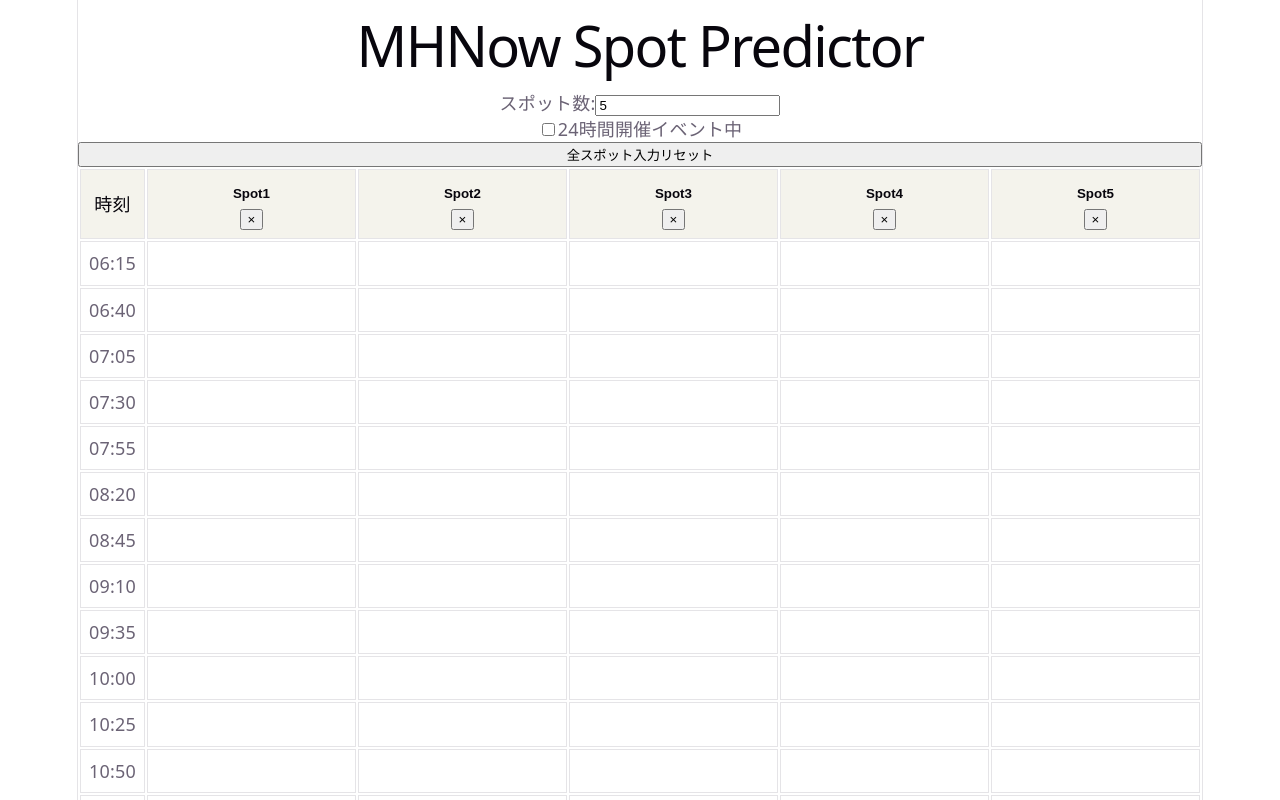
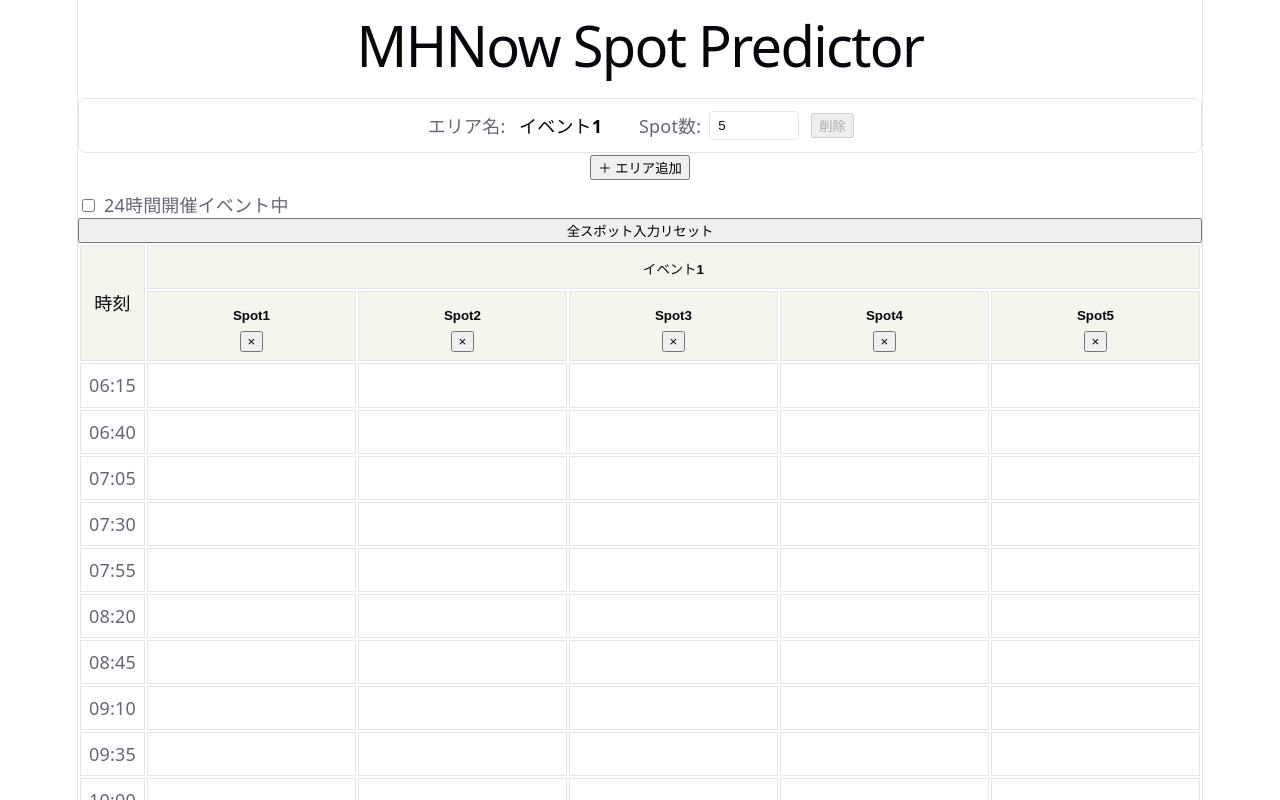
Before and after one commit to takamatsu-yuki/spot-predictor, a React (Vite) app: page / in a window 1280 px wide. Shown: the top 800 px of the page. Built offline with nearby package versions, Linux system fonts and the light colour scheme.

Commit message:
✨ 複数エリアを登録・管理できるように

```diff
--- a/src/App.tsx
+++ b/src/App.tsx
@@ -28,56 +28,34 @@
  */
 
 import { useEffect, useState } from "react";
-
 import ScheduleTable from "./components/ScheduleTable";
-
 import { buildSchedule } from "./utils/scheduleBuilder";
-
 import { saveData, loadData } from "./utils/storage";
-
-import type { InputData } from "./types";
+import type { SpotGroup } from "./types";
 import { resizeSpotNames } from "./utils/spotNames";
-import SpotSetting from "./components/SpotSetting";
 
 function App() {
-  // Spot総数
-  const [spotCount, setSpotCount] = useState(5);
-  const [loaded, setLoaded] = useState(false);
-  const [now, setNow] = useState(new Date());
-  const [joinedTime, setJoinedTime] = useState<string | null>(null);
+  // イベントグループ一覧
+  const [groups, setGroups] = useState<SpotGroup[]>([
+    {
+      id: "default",
+      name: "イベント1",
+      spotCount: 5,
+      spotNames: ["Spot1", "Spot2", "Spot3", "Spot4", "Spot5"],
+      inputs: [],
+    },
+  ]);
+  // 全グループ共通設定
   const [is24Hour, setIs24Hour] = useState(false);
 
-  /**
-   * ユーザーが入力した観測情報。
-   *
-   * 例:
-   *
-   * [
-   *   {
-   *     spot:3,
-   *     time:"14:25"
-   *   }
-   * ]
-   */
-  const [inputs, setInputs] = useState<InputData[]>([]);
+  // 全グループ共通参加時刻
+  const [joinedTime, setJoinedTime] = useState<string | null>(null);
 
-  /**
-   * Spot表示名
-   *
-   * 例:
-   * [
-   *  "入口",
-   *  "中央",
-   *  "塔"
-   * ]
-   */
-  const [spotNames, setSpotNames] = useState<string[]>([
-    "Spot1",
-    "Spot2",
-    "Spot3",
-    "Spot4",
-    "Spot5",
-  ]);
+  // 保存復元完了
+  const [loaded, setLoaded] = useState(false);
+
+  // 現在時刻
+  const [now, setNow] = useState(new Date());
 
   /**
    * 起動時に保存データを復元する。
@@ -85,17 +63,16 @@ function App() {
   useEffect(() => {
     const data = loadData();
 
-    if (data) {
-      setSpotCount(data.spotCount);
-      setSpotNames(resizeSpotNames(data.spotNames ?? [], data.spotCount));
-      setInputs(data.inputs);
+    /*
+      新形式の保存データだけ復元する。
+      ver 0.10以前のデータは無視し、初期状態から始める。
+    */
+    if (data && Array.isArray(data.groups)) {
+      setGroups(data.groups);
       setJoinedTime(data.joinedTime ?? null);
       setIs24Hour(data.is24Hour ?? false);
     }
 
-    /*
-      読み込み完了を知らせる
-    */
     setLoaded(true);
   }, []);
 
@@ -111,13 +88,11 @@ function App() {
     }
 
     saveData({
-      spotCount,
-      spotNames,
-      inputs,
+      groups,
       joinedTime,
       is24Hour,
     });
-  }, [loaded, spotCount, spotNames, inputs, joinedTime, is24Hour]);
+  }, [loaded, groups, joinedTime, is24Hour]);
 
   useEffect(() => {
     const timer = setInterval(() => {
@@ -134,7 +109,10 @@ function App() {
    * scheduleBuilder.ts
    * 側で行う。
    */
-  const table = buildSchedule(spotCount, inputs, is24Hour);
+  const tables = groups.map((group) => ({
+    ...group,
+    rows: buildSchedule(group.spotCount, group.inputs, is24Hour),
+  }));
 
   /**
    * 表セルクリック時。
@@ -142,46 +120,131 @@ function App() {
    * 同じSpotが既に存在する場合、
    * 新しい入力を正とする。
    */
-  function handleCellClick(time: string, spotIndex: number) {
+  function handleCellClick(groupId: string, time: string, spotIndex: number) {
     const spotNumber = spotIndex + 1;
 
-    setInputs((oldInputs) => [
-      /*
-          同じSpotの古い情報を削除
-        */
-      ...oldInputs.filter((input) => input.spot !== spotNumber),
+    setGroups((oldGroups) =>
+      oldGroups.map((group) => {
+        if (group.id !== groupId) {
+          return group;
+        }
 
-      /*
-          新しい情報を追加
-        */
+        return {
+          ...group,
+          inputs: [
+            ...group.inputs.filter((input) => input.spot !== spotNumber),
             {
               spot: spotNumber,
-
               time,
             },
-    ]);
-  }
-
-  function handleSpotNameChange(index: number, name: string) {
-    setSpotNames((oldNames) =>
-      oldNames.map((oldName, i) => (i === index ? name : oldName)),
+          ],
+        };
+      }),
     );
   }
 
-  function handleResetSpot(spotIndex: number) {
-    const spotNumber = spotIndex + 1;
+  function handleSpotNameChange(groupId: string, index: number, name: string) {
+    setGroups((oldGroups) =>
+      oldGroups.map((group) => {
+        if (group.id !== groupId) {
+          return group;
+        }
 
-    setInputs((oldInputs) =>
-      oldInputs.filter((input) => input.spot !== spotNumber),
+        return {
+          ...group,
+          spotNames: group.spotNames.map((oldName, i) =>
+            i === index ? name : oldName,
+          ),
+        };
+      }),
     );
   }
 
-  function handleResetAll() {
-    if (!confirm("全スポットの観測データを削除しますか？")) {
+  function handleResetSpot(groupId: string, spotIndex: number) {
+    const spotNumber = spotIndex + 1;
+
+    setGroups((oldGroups) =>
+      oldGroups.map((group) => {
+        if (group.id !== groupId) {
+          return group;
+        }
+
+        return {
+          ...group,
+          inputs: group.inputs.filter((input) => input.spot !== spotNumber),
+        };
+      }),
+    );
+  }
+
+  function handleAddGroup() {
+    setGroups((oldGroups) => {
+      const nextNumber = oldGroups.length + 1;
+
+      return [
+        ...oldGroups,
+        {
+          id: crypto.randomUUID(),
+          name: `イベント${nextNumber}`,
+          spotCount: 5,
+          spotNames: ["Spot1", "Spot2", "Spot3", "Spot4", "Spot5"],
+          inputs: [],
+        },
+      ];
+    });
+  }
+
+  function handleGroupNameChange(groupId: string, name: string) {
+    setGroups((oldGroups) =>
+      oldGroups.map((group) =>
+        group.id === groupId ? { ...group, name } : group,
+      ),
+    );
+  }
+
+  function handleSpotCountChange(groupId: string, value: number) {
+    const spotCount = Math.max(1, Math.floor(value));
+
+    setGroups((oldGroups) =>
+      oldGroups.map((group) => {
+        if (group.id !== groupId || group.spotCount === spotCount) {
+          return group;
+        }
+
+        return {
+          ...group,
+          spotCount,
+          spotNames: resizeSpotNames(group.spotNames, spotCount),
+          inputs: [],
+        };
+      }),
+    );
+  }
+
+  function handleDeleteGroup(groupId: string) {
+    if (groups.length <= 1) {
+      alert("最後の1グループは削除できません。");
       return;
     }
 
-    setInputs([]);
+    if (!confirm("このグループを削除しますか？")) {
+      return;
+    }
+
+    setGroups((oldGroups) => oldGroups.filter((group) => group.id !== groupId));
+  }
+
+  function handleResetAll() {
+    if (!confirm("全グループの観測データを削除しますか？")) {
+      return;
+    }
+
+    setGroups((oldGroups) =>
+      oldGroups.map((group) => ({
+        ...group,
+        inputs: [],
+      })),
+    );
   }
 
   function handleJoinTime(time: string) {
@@ -191,25 +254,45 @@ function App() {
   return (
     <>
       <h1>MHNow Spot Predictor</h1>
-      <div>
-        <label>スポット数:</label>
+      <section>
+        {/* <h2>エリア設定</h2> */}
 
+        {groups.map((group) => (
+          <div key={group.id} className="group-setting-row">
+            <span className="group-setting-label">エリア名:</span>
+
+            <strong className="group-setting-name">
+              {group.name || "名称未設定"}
+            </strong>
+
+            <label className="group-spot-count">
+              Spot数:
               <input
                 type="number"
                 min="1"
-          value={spotCount}
-          onChange={(e) => {
-            const value = Number(e.target.value);
+                value={group.spotCount}
+                onChange={(e) =>
+                  handleSpotCountChange(group.id, Number(e.target.value))
+                }
+              />
+            </label>
 
-            setSpotCount(value);
-            setSpotNames((old) => resizeSpotNames(old, value));
+            <button
+              type="button"
+              onClick={() => handleDeleteGroup(group.id)}
+              disabled={groups.length === 1}
+            >
+              削除
+            </button>
+          </div>
+        ))}
 
-            // Spot数変更時は現在の観測データを一度リセット。
-            setInputs([]);
-          }}
-        />
-      </div>
-      <label>
+        <button type="button" onClick={handleAddGroup}>
+          ＋ エリア追加
+        </button>
+      </section>
+
+      <label className="event-options">
         <input
           type="checkbox"
           checked={is24Hour}
@@ -219,21 +302,23 @@ function App() {
       </label>
       <button onClick={handleResetAll}>全スポット入力リセット</button>
       <ScheduleTable
-        rows={table}
-        spotCount={spotCount}
-        spotNames={spotNames}
+        groups={tables}
+        now={now}
+        joinedTime={joinedTime}
         onCellClick={handleCellClick}
         onSpotNameChange={handleSpotNameChange}
         onResetSpot={handleResetSpot}
-        now={now}
-        joinedTime={joinedTime}
         onJoinTime={handleJoinTime}
+        onGroupNameChange={handleGroupNameChange}
       />
+      {/* {tables.map((group) => (
         <SpotSetting
-        spotNames={spotNames}
+          key={group.id}
+          spotNames={group.spotNames}
           onSpotNameChange={handleSpotNameChange}
         />
-      <footer>ver 0.1.0</footer>
+      ))} */}
+      <footer>ver 0.2.0</footer>
     </>
   );
 }
--- a/src/components/ScheduleTable.css
+++ b/src/components/ScheduleTable.css
@@ -99,3 +99,9 @@
 .join-target-cell {
   box-shadow: inset 0 0 0 3px gold;
 }
+
+/* 2グループ目以降の左端に、グループ境界線を表示する */
+.schedule-table .group-start {
+  /* 線の太さ: 3px、線の色: 青 */
+  border-left: 3px solid #3b82f6;
+}
--- a/src/components/ScheduleTable.tsx
+++ b/src/components/ScheduleTable.tsx
@@ -21,7 +21,7 @@
  * print_table() のような役割。
  */
 
-import type { ScheduleRow } from "../types";
+import type { ScheduleRow, SpotGroup } from "../types";
 
 import "./ScheduleTable.css";
 import { useEffect, useRef } from "react";
@@ -43,19 +43,15 @@ import { timeToMinutes } from "../utils/time";
  * )
  */
 type Props = {
-  // 表示するスケジュール
-  rows: ScheduleRow[];
-  // スポット数
-  spotCount: number;
-  spotNames: string[];
+  groups: (SpotGroup & { rows: ScheduleRow[] })[];
   now: Date;
   joinedTime: string | null;
-
   // セルをクリックした時に親(App.tsx)へ通知する関数
-  onCellClick: (time: string, spotIndex: number) => void;
-  onSpotNameChange: (index: number, name: string) => void;
-  onResetSpot: (spotIndex: number) => void;
+  onCellClick: (groupId: string, time: string, spotIndex: number) => void;
+  onSpotNameChange: (groupId: string, index: number, name: string) => void;
+  onResetSpot: (groupId: string, spotIndex: number) => void;
   onJoinTime: (time: string) => void;
+  onGroupNameChange: (groupId: string, name: string) => void;
 };
 
 /**
@@ -65,15 +61,14 @@ type Props = {
  * @param spotCount スポット総数
  */
 export default function ScheduleTable({
-  rows,
-  spotCount,
-  spotNames,
+  groups,
   now,
   joinedTime,
   onCellClick,
   onSpotNameChange,
   onResetSpot,
   onJoinTime,
+  onGroupNameChange,
 }: Props) {
   const currentRowRef = useRef<HTMLTableRowElement | null>(null);
 
@@ -132,39 +127,45 @@ export default function ScheduleTable({
     <table className="schedule-table">
       {/* 表のヘッダー部分 */}
       <thead>
+        {/* 1行目 */}
         <tr>
-          {/* 左端は時刻列 */}
-          <th>時刻</th>
+          <th rowSpan={2}>時刻</th>
 
-          {/*
-            スポット数分だけ列を作る。
-
-            例:
-            spotCount = 5
-
-            ↓
-
-            Spot1
-            Spot2
-            Spot3
-            Spot4
-            Spot5
-
-            を自動生成する。
-
-            Pythonなら:
-
-            for i in range(5):
-                print(i)
-
-            に近い。
-          */}
-          {Array.from({ length: spotCount }).map((_, i) => (
-            <th key={i}>
+          {groups.map((group, groupIndex) => (
+            <th
+              key={group.id}
+              colSpan={group.spotCount}
+              className={groupIndex > 0 ? "group-start" : ""}
+            >
               <input
                 type="text"
-                value={spotNames[i]}
-                onChange={(e) => onSpotNameChange(i, e.target.value)}
+                value={group.name}
+                aria-label="イベント名"
+                onChange={(e) => onGroupNameChange(group.id, e.target.value)}
+                onKeyDown={(e) => {
+                  if (e.key === "Enter") {
+                    e.currentTarget.blur();
+                  }
+                }}
+              />
+            </th>
+          ))}
+        </tr>
+
+        {/* 2行目 */}
+        <tr>
+          {groups.map((group, groupIndex) =>
+            group.spotNames.map((spotName, i) => (
+              <th
+                key={`${group.id}-${i}`}
+                className={groupIndex > 0 && i === 0 ? "group-start" : ""}
+              >
+                <input
+                  type="text"
+                  value={spotName}
+                  onChange={(e) =>
+                    onSpotNameChange(group.id, i, e.target.value)
+                  }
                   onKeyDown={(e) => {
                     if (e.key === "Enter") {
                       e.currentTarget.blur();
@@ -172,31 +173,20 @@ export default function ScheduleTable({
                   }}
                 />
 
-              <button onClick={() => onResetSpot(i)}>×</button>
+                <button onClick={() => onResetSpot(group.id, i)}>×</button>
               </th>
-          ))}
+            )),
+          )}
         </tr>
       </thead>
 
       {/* 表の本体部分 */}
       <tbody>
-        {/*
-          rowsを1行ずつ表示する。
-
-          Python:
-
-          for row in rows:
-              ...
-
-          と同じ考え方。
-
-        */}
-        {rows.map((row, index) => (
+        {groups[0]?.rows.map((row, index) => (
           <tr
-            key={`${row.time}-${index}`}
+            key={row.time}
             ref={(el) => {
               if (isCurrentRow(row.time)) {
-                console.log("scroll target:", row.time);
                 currentRowRef.current = el;
               }
             }}
@@ -208,45 +198,32 @@ export default function ScheduleTable({
                   : ""
             }
           >
-            {/* 時刻表示 */}
             <td>{row.time}</td>
 
-            {/*
-              各スポット状態を表示。
-
-              row.spotsの中身:
-
-              [
-                false,
-                false,
-                true,
-                false
-              ]
-
-              の場合、
-
-              Spot3だけ●になる。
-            */}
-            {row.spots.map((active, i) => (
+            {groups.map((group, groupIndex) =>
+              group.rows[index].spots.map((active, i) => (
                 <td
-                key={i}
-                className={
+                  key={`${group.id}-${i}`}
+                  className={[
                     active
                       ? isJoinTargetRow(row.time)
                         ? "active-cell join-target-cell"
                         : "active-cell"
-                    : ""
-                }
-                onClick={() => onCellClick(row.time, i)}
+                      : "",
+
+                    groupIndex > 0 && i === 0 ? "group-start" : "",
+                  ]
+                    .filter(Boolean)
+                    .join(" ")}
+                  onClick={() => onCellClick(group.id, row.time, i)}
                   onDoubleClick={() => {
-                  if (active) {
-                    onJoinTime(row.time);
-                  }
+                    if (active) onJoinTime(row.time);
                   }}
                 >
                   {active ? (joinedTime === row.time ? "★" : "●") : ""}
                 </td>
-            ))}
+              )),
+            )}
           </tr>
         ))}
       </tbody>
--- a/src/index.css
+++ b/src/index.css
@@ -1,3 +1,5 @@
+/* index.css */
+
 :root {
   --text: #6b6375;
   --text-h: #08060d;
@@ -109,3 +111,137 @@ code {
   padding: 4px 8px;
   background: var(--code-bg);
 }
+
+.group-settings {
+  /*
+    グループ設定エリアの横幅。
+
+    - 画面幅から左右16pxずつ余白を確保する
+    - ただし最大でも620pxまでにする
+    - 画面が広くても枠線が横へ広がりすぎない
+  */
+  width: min(100% - 32px, 620px);
+
+  /*
+    上: 0
+    左右: auto（中央寄せ）
+    下: 24px（次の要素との間隔）
+  */
+  margin: 0 auto 24px;
+
+  /* 設定エリア内の文字を左揃えにする */
+  text-align: left;
+}
+
+.group-setting-row {
+  display: grid; /* 子要素をGrid（列・行）で配置する */
+
+  /*
+    横方向の列構成:
+    1列目: 「イベント名:」用に6rem固定
+    2列目: イベント名本体。最小12rem、最大16rem
+    3列目: 「Spot数: [入力欄]」の幅に合わせる
+    4列目: 「削除」ボタンの幅に合わせる
+
+    例:
+    イベント名: | 家             | Spot数: [5] | 削除
+  */
+  grid-template-columns: 4.5rem minmax(3rem, 6rem) auto auto;
+
+  /* グリッド全体を左寄せにする。画面幅いっぱいに列を広げない */
+  justify-content: center;
+
+  /* 各列の中身を縦方向の中央に揃える */
+  align-items: center;
+
+  /* 列と列の間隔。数値を小さくすると詰まり、大きくすると広がる */
+  gap: 12px;
+
+  /* 枠線の内側余白。上下12px、左右16px */
+  padding: 12px 16px;
+
+  /* 薄い枠線 */
+  border: 1px solid var(--border);
+
+  /* 枠の角を丸くする */
+  border-radius: 8px;
+
+  /* グループ設定行どうしの上下間隔 */
+  margin-top: 8px;
+}
+
+.group-setting-label {
+  /* 「イベント名:」の文字色。テーマ変数を利用 */
+  color: var(--text);
+}
+
+.group-setting-name {
+  /*
+    長すぎるイベント名を、設定済みの列幅内に収める。
+    例: とても長いイベント名... のように省略表示される
+  */
+  overflow: hidden;
+
+  /* 省略した末尾を「...」で表示する */
+  text-overflow: ellipsis;
+
+  /* イベント名を改行させない */
+  white-space: nowrap;
+
+  /* イベント名の文字色。見出し用の濃い色 */
+  color: var(--text-h);
+
+  /* イベント名を左揃えに */
+  text-align: left;
+}
+
+.group-spot-count {
+  /* 「Spot数:」と入力欄を横並びにする */
+  display: flex;
+
+  /* 文字と入力欄を縦方向の中央に揃える */
+  align-items: center;
+
+  /* 「Spot数:」と入力欄の間隔 */
+  gap: 8px;
+
+  /* 狭い画面でも「Spot数:」の途中で改行しない */
+  white-space: nowrap;
+}
+
+.group-spot-count input {
+  /* 数値入力欄の横幅。大きくすると数字欄が広がる */
+  width: 4rem;
+
+  /* 入力欄の内側余白。上下6px、左右8px */
+  padding: 6px 8px;
+
+  /* 入力文字の色 */
+  color: var(--text-h);
+
+  /* 入力欄の背景色 */
+  background: var(--bg);
+
+  /* 入力欄の枠線 */
+  border: 1px solid var(--border);
+
+  /* 入力欄の角を丸くする */
+  border-radius: 4px;
+}
+
+.event-options {
+  /*
+    上に24pxの余白を作る。
+    数値を大きくすると、エリア追加ボタンとの間隔が広がる。
+  */
+  margin-top: 12px;
+
+  /* marginと余白を効かせやすくする */
+  display: inline-flex;
+
+  /* チェックボックスと文字の間隔 */
+  gap: 6px;
+
+  /* チェックボックスと文字を縦方向の中央で揃える */
+  align-items: center;
+}
--- a/src/main.tsx
+++ b/src/main.tsx
@@ -1,3 +1,5 @@
+// main.tsx
+
 import { StrictMode } from "react";
 import { createRoot } from "react-dom/client";
 import "./index.css";
--- a/src/utils/storage.ts
+++ b/src/utils/storage.ts
@@ -54,7 +54,9 @@ export function loadData(): SaveData | null {
   }
 
   try {
-    return JSON.parse(saved);
+    const data = JSON.parse(saved);
+
+    return data as SaveData;
   } catch {
     return null;
   }
```
Also changed, not shown: src/types.ts (+24 -5 lines). Lines whose indentation alone changed are shown as unchanged.
